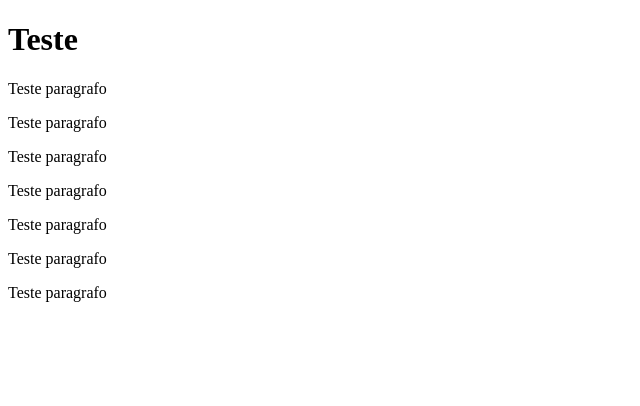
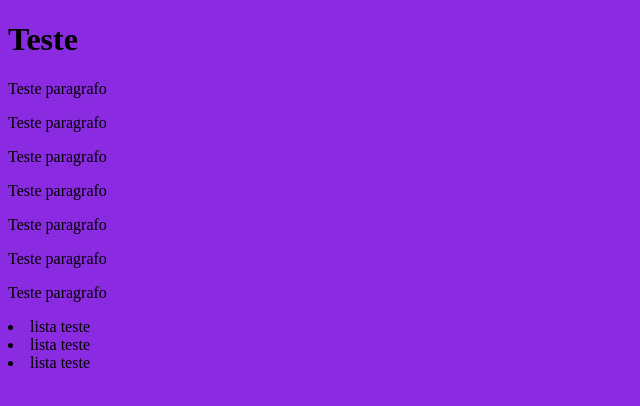
Before and after one commit to JeanYuskey/git-vscode-projetoteste, a plain HTML site: page index.html in a window 1280 px wide. Shown: the whole page, without its empty margins (0-640 px from the left). Drawn offline with Linux system fonts and the light colour scheme.

Commit message:
inclusão do css listas

```diff
--- /dev/null
+++ b/css/estilo.css
@@ -0,0 +1,3 @@
+body{
+    background-color: blueviolet;
+}
--- a/index.html
+++ b/index.html
@@ -3,6 +3,7 @@
 <head>
     <meta charset="UTF-8">
     <meta http-equiv="X-UA-Compatible" content="IE=edge">
+    <link rel="stylesheet" href="css/estilo.css">
     <meta name="viewport" content="width=device-width, initial-scale=1.0">
     <title>Teste</title>
 </head>
@@ -15,5 +16,9 @@
     <p>Teste paragrafo</p>
     <p>Teste paragrafo</p>
     <p>Teste paragrafo</p>
+    <li>lista teste</li>
+    <li>lista teste</li>
+    <li>lista teste</li>
+
 </body>
 </html>
```
